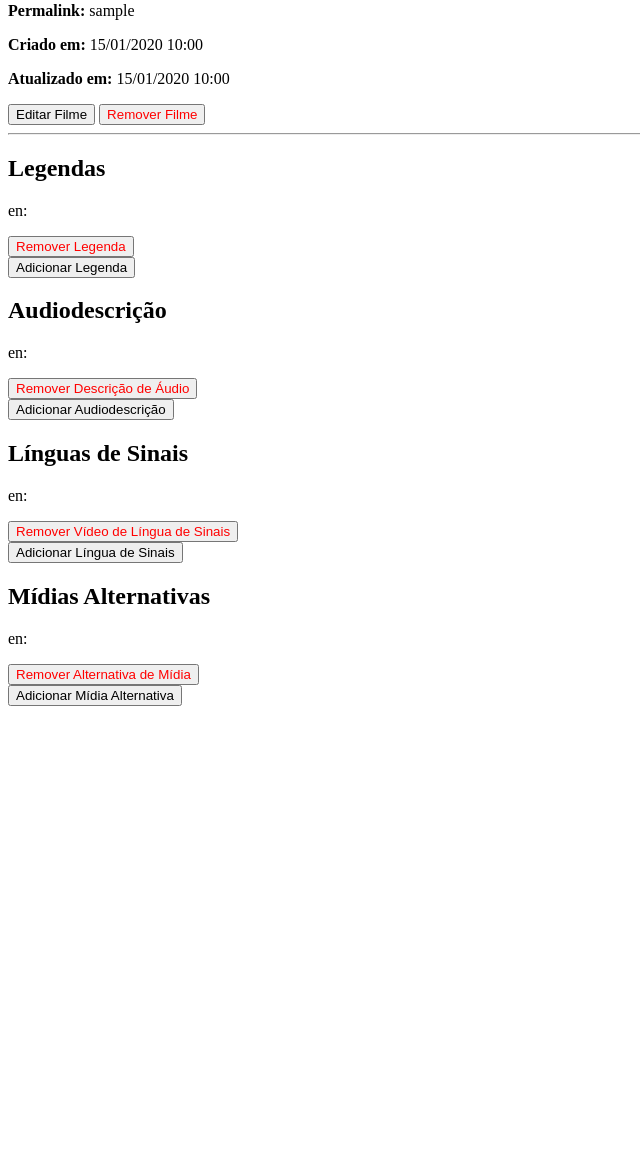
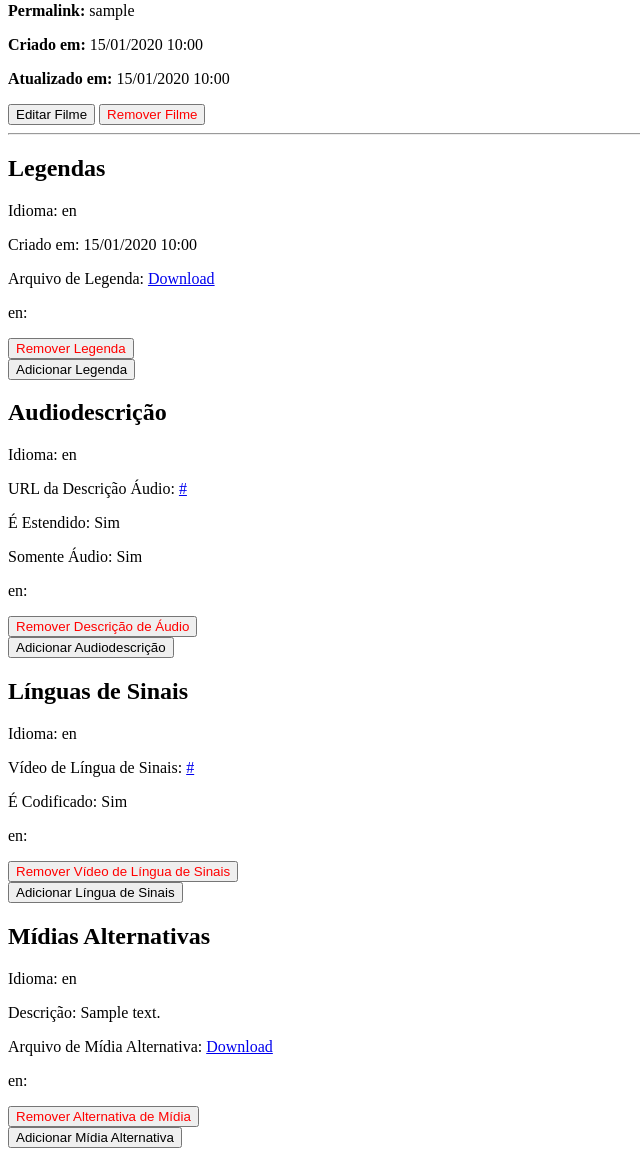
Before and after one commit to pedro-coelho-dr/libreSenses, a Django app: page /film/1/ in a window 1280 px wide. Shown: the part 594-1750 px from the top of the page, without its empty margins (0-640 px from the left). Before the commit the page ends 1300 px from the top, so only its background shows below. Run offline with Django 4.2, Linux system fonts and the light colour scheme; tables that the repository leaves empty hold one stand-in row (values such as "Sample post"); grey boxes marked "Sample" are stand-in pictures; some libraries are stand-ins or nearby versions.

Commit message:
render #2

```diff
--- a/libresenses/forms.py
+++ b/libresenses/forms.py
@@ -1,7 +1,6 @@
 import os
 from django import forms
 from .models import Film, Caption, AudioDescription, SignLanguage, MediaAlternative
-from django.core.validators import MinValueValidator, MaxValueValidator
 from django.utils import timezone
 from django.utils.text import slugify
 
@@ -14,6 +13,29 @@
             'description', 'url', 'background', 'thumbnail',
             'permalink'
         ]
+
+    @staticmethod
+    def validate_image_file_size(value):
+        max_size_mb = 2
+        if value.size > max_size_mb * 1024 * 1024:
+            raise forms.ValidationError(f"O tamanho máximo do arquivo que pode ser carregado é de {max_size_mb} MB")
+
+    def clean_background(self):
+        background = self.cleaned_data.get('background', False)
+        if background:
+            self.validate_image_file_size(background)
+            if not background.name.lower().endswith(('.jpg', '.jpeg', '.png', '.gif', '.bmp')):
+                raise forms.ValidationError("Formato de arquivo não suportado. Por favor, carregue uma imagem nos formatos JPG, JPEG, PNG, GIF ou BMP.")
+        return background
+
+    def clean_thumbnail(self):
+        thumbnail = self.cleaned_data.get('thumbnail', False)
+        if thumbnail:
+            self.validate_image_file_size(thumbnail)
+            if not thumbnail.name.lower().endswith(('.jpg', '.jpeg', '.png', '.gif', '.bmp')):
+                raise forms.ValidationError("Formato de arquivo não suportado. Por favor, carregue uma imagem nos formatos JPG, JPEG, PNG, GIF ou BMP.")
+        return thumbnail
+
 
     def clean_title(self):
         title = self.cleaned_data['title'].strip()
--- a/libresenses/templates/film_profile.html
+++ b/libresenses/templates/film_profile.html
@@ -36,16 +36,31 @@
 
     <hr>
     <!-- Legendas -->
+
     <h2>Legendas</h2>
     {% for caption in film.captions.all %}
+        <div>
+            <p>Idioma: {{ caption.language }}</p>
+            <p>Criado em: {{ caption.created_at|date:"d/m/Y H:i" }}</p>
+            <!-- Other fields if necessary -->
+            <p>
+                Arquivo de Legenda:
+                {% if caption.caption_file %}
+                    <a href="{{ caption.caption_file.url }}">Download</a>
+                {% else %}
+                    Sem arquivo
+                {% endif %}
+            </p>
             <form action="{% url 'delete_entry' model_name='caption' entry_id=caption.id %}" method="post">
                 {% csrf_token %}
                 <p>{{ caption.language }}: <a href="{{ caption.file.url }}">{{ caption.file_name }}</a></p>
                 <button type="button" onclick="confirmDelete(this.form)" class="btn btn-danger" style="color: red;">Remover Legenda</button>
             </form>
+        </div>
     {% empty %}
         <p>Nenhuma legenda disponível.</p>
     {% endfor %}
+
     <button class="btn btn-primary" onclick="toggleForm('add-caption-form')">Adicionar Legenda</button>
     <div id="add-caption-form" style="display:none;">
         <form action="{% url 'add_caption' film.id %}" method="post" enctype="multipart/form-data">
@@ -56,16 +71,24 @@
     </div>
 
     <!-- Audiodescrição -->
+
     <h2>Audiodescrição</h2>
     {% for audio_description in film.audio_descriptions.all %}
+        <div>
+            <p>Idioma: {{ audio_description.language }}</p>
+            <p>URL da Descrição Áudio: <a href="{{ audio_description.audio_url }}" target="_blank">{{ audio_description.audio_url }}</a></p>
+            <p>É Estendido: {{ audio_description.is_extended|yesno:"Sim,Não" }}</p>
+            <p>Somente Áudio: {{ audio_description.is_only_audio|yesno:"Sim,Não" }}</p>
             <form action="{% url 'delete_entry' model_name='audio_description' entry_id=audio_description.id %}" method="post">
                 {% csrf_token %}
                 <p>{{ audio_description.language }}: <a href="{{ audio_description.file.url }}">{{ audio_description.file_name }}</a></p>
                 <button type="button" onclick="confirmDelete(this.form)" class="btn btn-danger" style="color: red;">Remover Descrição de Áudio</button>
             </form>
+        </div>
     {% empty %}
         <p>Nenhuma audiodescrição disponível.</p>
     {% endfor %}
+
     <button class="btn btn-primary" onclick="toggleForm('add-audio-description-form')">Adicionar Audiodescrição</button>
     <div id="add-audio-description-form" style="display:none;">
         <form action="{% url 'add_audio_description' film.id %}" method="post" enctype="multipart/form-data">
@@ -79,11 +102,16 @@
     <!-- Línguas de Sinais -->
     <h2>Línguas de Sinais</h2>
     {% for sign_language in film.sign_languages.all %}
+        <div>
+            <p>Idioma: {{ sign_language.language }}</p>
+            <p>Vídeo de Língua de Sinais: <a href="{{ sign_language.sign_language_video_url }}" target="_blank">{{ sign_language.sign_language_video_url }}</a></p>
+            <p>É Codificado: {{ sign_language.is_hardcoded|yesno:"Sim,Não" }}</p>
             <form action="{% url 'delete_entry' model_name='sign_language' entry_id=sign_language.id %}" method="post">
                 {% csrf_token %}
                 <p>{{ sign_language.language }}: <a href="{{ sign_language.file.url }}">{{ sign_language.file_name }}</a></p>
                 <button type="button" onclick="confirmDelete(this.form)" class="btn btn-danger" style="color: red;">Remover Vídeo de Língua de Sinais</button>
             </form>
+        </div>
     {% empty %}
         <p>Nenhuma língua de sinais disponível.</p>
     {% endfor %}
@@ -97,16 +125,31 @@
     </div>
 
     <!-- Mídia Alternativa -->
+
+
     <h2>Mídias Alternativas</h2>
     {% for media_alternative in film.media_alternatives.all %}
+        <div>
+            <p>Idioma: {{ media_alternative.language }}</p>
+            <p>Descrição: {{ media_alternative.description }}</p>
+            <p>
+                Arquivo de Mídia Alternativa:
+                {% if media_alternative.alternative_file %}
+                    <a href="{{ media_alternative.alternative_file.url }}">Download</a>
+                {% else %}
+                    Sem arquivo
+                {% endif %}
+            </p>
             <form action="{% url 'delete_entry' model_name='media_alternative' entry_id=media_alternative.id %}" method="post">
                 {% csrf_token %}
                 <p>{{ media_alternative.language }}: <a href="{{ media_alternative.file.url }}">{{ media_alternative.file_name }}</a></p>
                 <button type="button" onclick="confirmDelete(this.form)" class="btn btn-danger" style="color: red;">Remover Alternativa de Mídia</button>
             </form>
+        </div>
     {% empty %}
         <p>Nenhuma mídia alternativa disponível.</p>
     {% endfor %}
+
     <button class="btn btn-primary" onclick="toggleForm('add-media-alternative-form')">Adicionar Mídia Alternativa</button>
     <div id="add-media-alternative-form" style="display:none;">
         <form action="{% url 'add_media_alternative' film.id %}" method="post" enctype="multipart/form-data">
--- a/libresenses/views.py
+++ b/libresenses/views.py
@@ -25,6 +25,7 @@
         sign_languages = film.sign_languages.all()
         media_alternatives = film.media_alternatives.all()
 
+        film_form = FilmForm(instance=film)
         caption_form = CaptionForm(initial={'film': film})
         audio_description_form = AudioDescriptionForm(initial={'film': film})
         sign_language_form = SignLanguageForm(initial={'film': film})
@@ -32,6 +33,7 @@
 
         context = {
             'film': film,
+            'film_form': film_form,
             'captions': captions,
             'audio_descriptions': audio_descriptions,
             'sign_languages': sign_languages,
```
Also changed, not shown: libresenses/models.py (+13 -48 lines), libresenses/migrations/0001_initial.py. Lines whose indentation alone changed are shown as unchanged.
